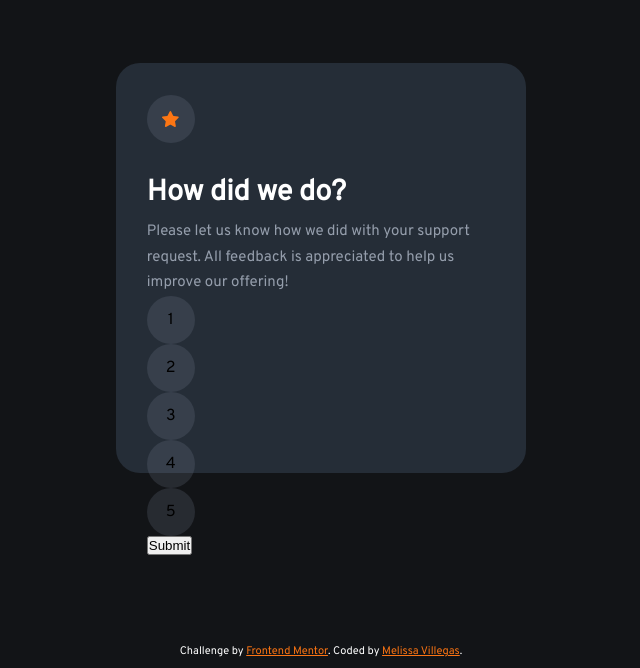
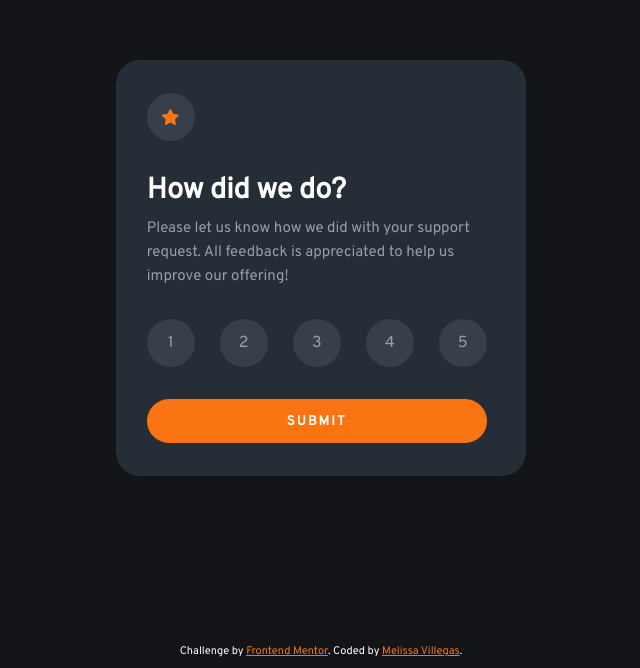
Before and after one commit to melissavi08/interactive-rating-component, a plain HTML site: page index.html in a window 1280 px wide. Shown: the part 132-800 px from the top of the page, without its empty margins (319-959 px from the left). Drawn offline with Linux system fonts and the light colour scheme.

Commit message:
ratin-state__bottom styles

```diff
--- a/style.css
+++ b/style.css
@@ -30,12 +30,14 @@ main {
   width: 100%;
   max-width: 410px;
   height: 360px;
-  padding-top: 24px;
   border-radius: 16px;
   background-color: var(--dark-color);
 }
 
 section {
+  display: grid;
+  align-content: center;
+  gap: 30px;
   width: 85%;
 }
 
@@ -69,6 +71,44 @@ p {
   color: var(--light-color);
 }
 
+.rating-state__bottom {
+  display: grid;
+  gap: 24px;
+}
+
+.ratingContainer {
+  display: flex;
+  justify-content: space-between;
+}
+
+.rating {
+  color: var(--light-color);
+}
+
+.rating:hover {
+  color: var(--very-light-color);
+  background-color: var(--primary-color);
+  cursor: pointer;
+}
+
+button {
+  height: 44px;
+  border-style: none;
+  border-radius: 24px;
+  font-weight: 600;
+  font-family: "Overpass", sans-serif;
+  text-transform: uppercase;
+  letter-spacing: 2px;
+  color: var(--very-light-color);
+  background-color: var(--primary-color);
+}
+
+button:hover {
+  color: var(--primary-color);
+  background-color: var(--very-light-color);
+  cursor: pointer;
+}
+
 .attribution {
   position: absolute;
   bottom: 0;
@@ -84,8 +124,7 @@ p {
 
 @media (min-width: 768px) {
   main {
-    height: 410px;
-    padding-top: 32px;
+    height: 416px;
     border-radius: 24px;
   }
 
@@ -108,6 +147,11 @@ p {
 
   p {
     font-size: 15px;
-    line-height: 1.6rem;
+    line-height: 24px;
+  }
+
+  .rating-state__bottom {
+    gap: 32px;
+    max-width: 340px;
   }
 }
```
